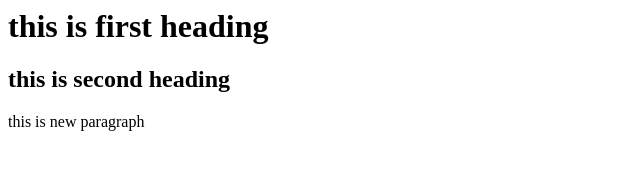
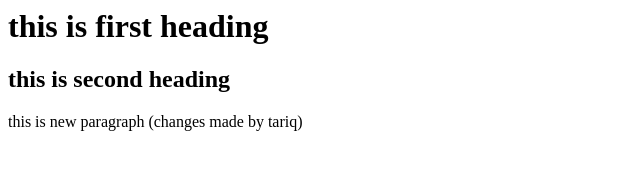
Before and after one commit to KaifProjects/localproject, a plain HTML site: page index.html in a window 1280 px wide. Shown: the whole page, without its empty margins (0-640 px from the left). Drawn offline with Linux system fonts and the light colour scheme.

Commit message:
changes made by tariq

```diff
--- a/index.html
+++ b/index.html
@@ -1,3 +1,3 @@
 <h1>this is first heading</h1>
 <h2>this is second heading</h2>
-<p>this is new paragraph</p>
+<p>this is new paragraph (changes made by tariq)</p>
```
